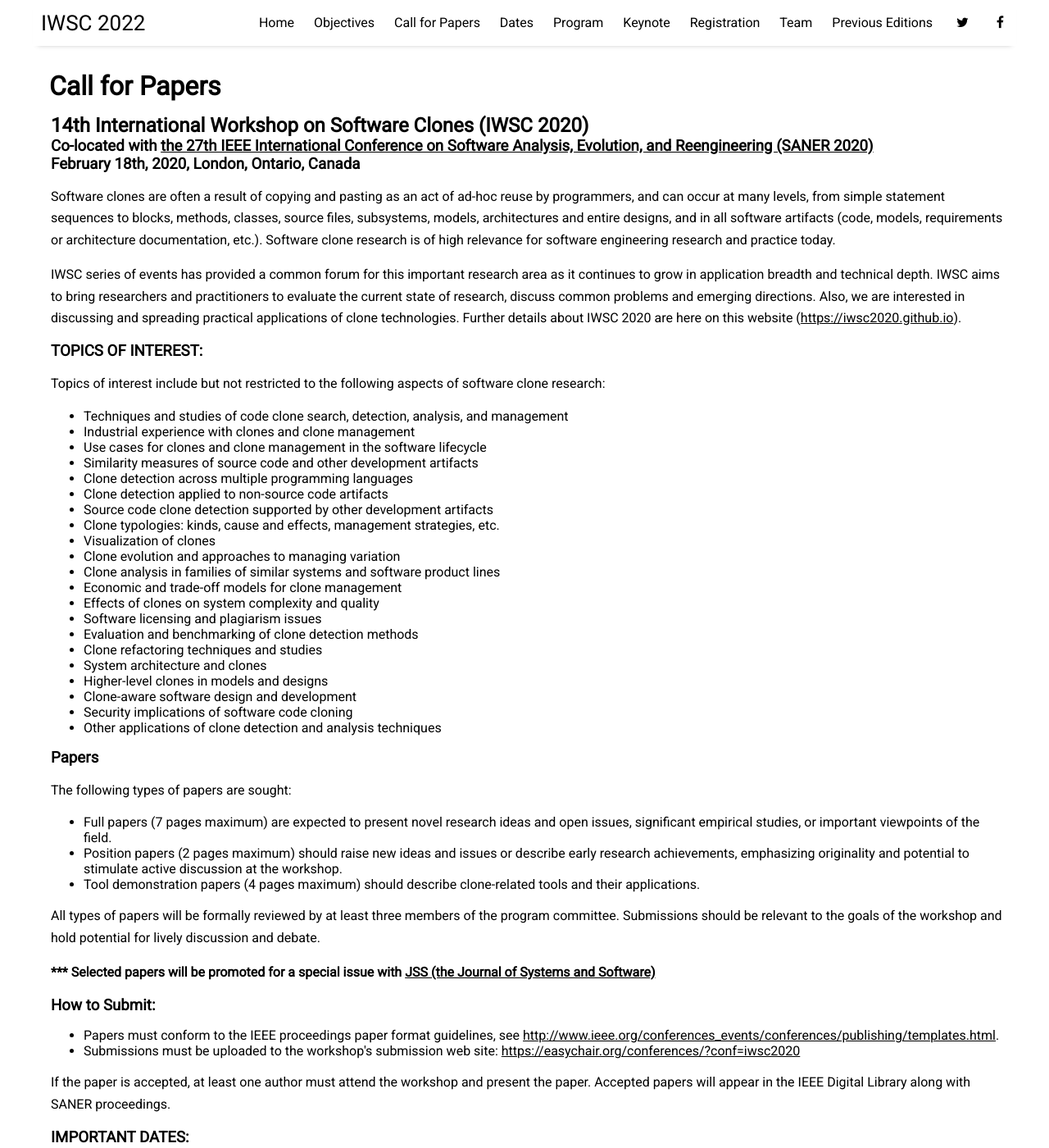
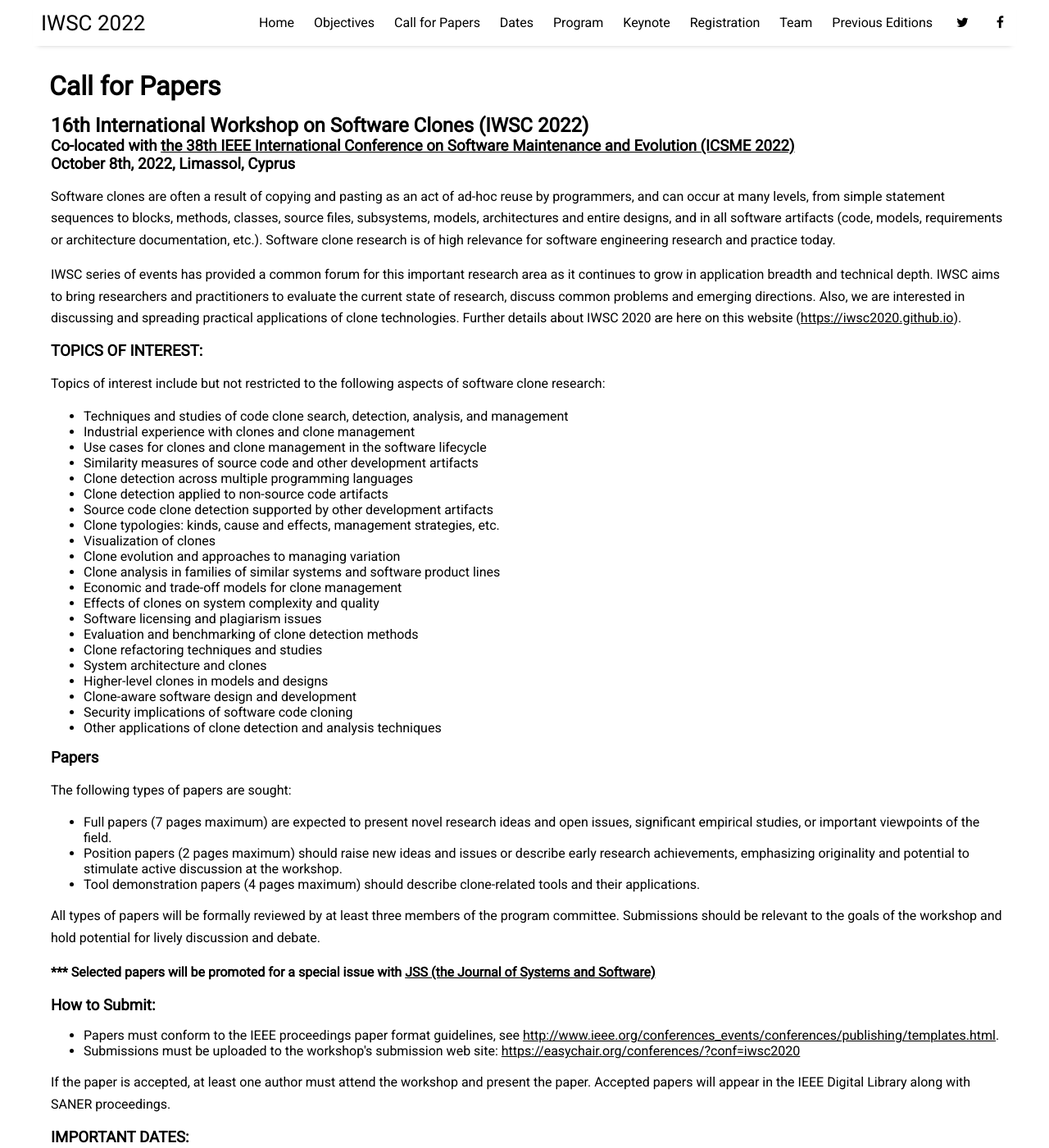
Before and after one commit to iwsc2023/iwsc2023.github.io, a Jekyll site: the page built from pages/call_for_papers.html, in a window 1280 px wide and 1400 px high. Shown: the whole window at 82% size. Built offline with Jekyll 4.4.1, drawn with Linux system fonts in a browser that asks for light colours; nearby versions of some CDN libraries.

Commit message:
change footer color

```diff
--- a/assets/css/_sass/_footer.scss
+++ b/assets/css/_sass/_footer.scss
@@ -1,5 +1,5 @@
 .footer {
-  background: white;
+  background: #b878e7;
   color: $brand-color;
   text-align: center;
   min-height: 56px;
--- a/pages/call_for_papers.html
+++ b/pages/call_for_papers.html
@@ -4,9 +4,9 @@
 ---
 
 <div class="page_content">
-<h2>14th International Workshop on Software Clones (IWSC 2020)</h2>
-<h3>Co-located with <a href="https://saner2020.csd.uwo.ca/" target="_blank">the 27th IEEE International Conference on Software Analysis, Evolution, and Reengineering (SANER 2020)</a></h3>
-<h3>February 18th, 2020, London, Ontario, Canada</h3>
+<h2>16th International Workshop on Software Clones (IWSC 2022)</h2>
+<h3>Co-located with <a href="https://cyprusconferences.org/icsme2022/" target="_blank">the 38th IEEE International Conference on Software Maintenance and Evolution (ICSME 2022)</a></h3>
+<h3>October 8th, 2022, Limassol, Cyprus</h3>
 
 <p>Software clones are often a result of copying and pasting as an act of
 ad-hoc reuse by programmers, and can occur at many levels, from simple
```
